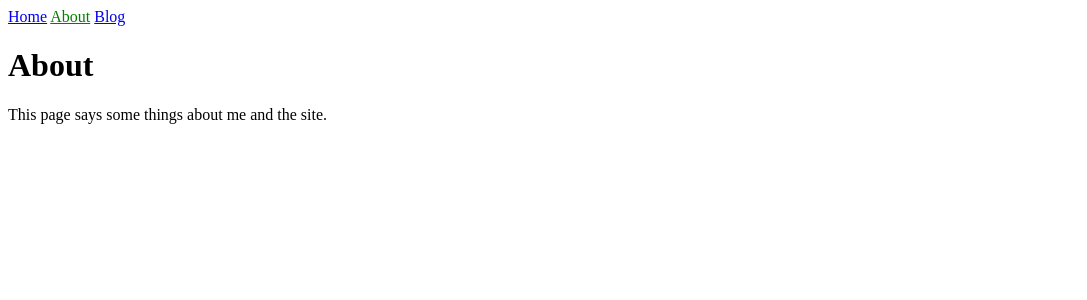
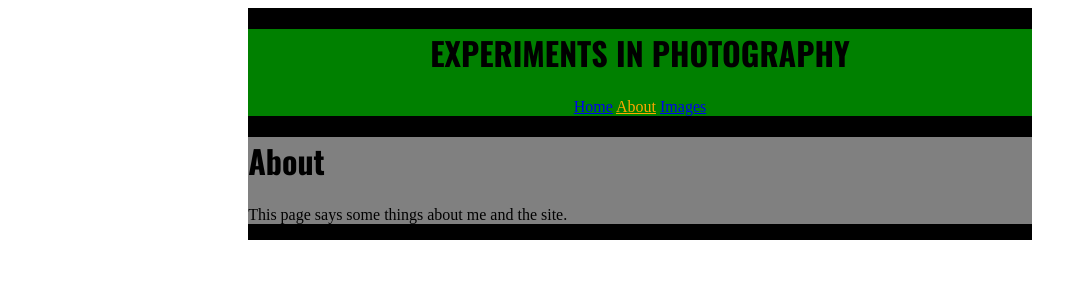
Before and after one commit to johnnydeez/exip, a Jekyll site: the page built from about.md, in a window 1280 px wide. Shown: the top 300 px of the page, without its empty margins (0-1087 px from the left). Built offline with Jekyll 4.4.1, drawn with Linux system fonts in a browser that asks for light colours.

Commit message:
Added more test posts and got basic css layout working.

```diff
--- /dev/null
+++ b/Images.html
@@ -0,0 +1 @@
+<p> my portfolio will go here </p>
--- a/_config.yml
+++ b/_config.yml
@@ -26,13 +26,17 @@ description: >- # this means to ignore newlines until "baseurl:"
   Google search results) and in your feed.xml site description.
 baseurl: "" # the subpath of your site, e.g. /blog
 url: "" # the base hostname & protocol for your site, e.g. http://example.com
-twitter_username: jekyllrb
-github_username:  jekyll
+github_username:  johnnydeez
 
 # Build settings
 theme: minima
 plugins:
   - jekyll-feed
+
+
+# Address where images and other assets for the site are stored
+storageurl: https://experimentsinphotography.s3.us-west-1.amazonaws.com
+#storageurl: ''
 
 # Exclude from processing.
 # The following items will not be processed, by default.
--- a/_data/navigation.yml
+++ b/_data/navigation.yml
@@ -2,5 +2,5 @@
   link: /
 - name: About
   link: /about.html
-- name: Blog
-  link: /blog.html
+- name: Images
+  link: /Images.html
--- /dev/null
+++ b/_includes/header.html
@@ -0,0 +1,8 @@
+<div id=site-header>
+    <div id=site-title>
+        <h1>Experiments In Photography</h1>
+    </div> <!-- end #site-title -->
+    <div id=navigation>
+        {% include navigation.html %}
+    </div> <!-- end #navigation -->
+</div><!-- end #site-header -->
--- a/_layouts/default.html
+++ b/_layouts/default.html
@@ -3,11 +3,18 @@
 	<head>
 		<meta charset="utf-8">
 		<title>{{ page.title }}</title>
-        <link rel="stylesheet" href="/assets/css/styles.css">
+ 		<link rel="preconnect" href="https://fonts.googleapis.com">
+		<link rel="preconnect" href="https://fonts.gstatic.com" crossorigin>
+		<link href="https://fonts.googleapis.com/css2?family=Oswald:wght@200;300;400;500;600;700&display=swap" rel="stylesheet">
+		<link rel="stylesheet" href="/assets/css/styles.css">
     </head>
 
 	<body>
-		{% include navigation.html %}
-		{{ content }}
-	</body>
+	    <div id=main-container>
+            {% include header.html %}
+            <div id="primary-content">
+                {{ content }}
+            </div>
+        </div>
+    </body>
 </html>
--- a/_posts/2021-07-06-first-weeks-in-reykjavik.md
+++ b/_posts/2021-07-06-first-weeks-in-reykjavik.markdown
@@ -5,7 +5,7 @@ author: john
 catagories: [Photography, Travel]
 ---
 
-![ducks-in-reykjavik](https://experimentsinphotography.s3.us-west-1.amazonaws.com/DSCF0356.jpg){:class="img-responsive"}
+![ducks-in-reykjavik]({{ site.storageurl }}/DSCF0356.jpg){:class="img-responsive"}
 
 I was in Reykjavik, Iceland for 2 weeks, and this was the best photo I took there…lol. Not sure what my deal was, but I just couldn’t come     up with anything compelling in the city (photo-wise). What I have to show for about a dozen hours of walking around is… some ducks. But h    ey, the little lake in the middle of town there was really nice. I went there a lot to relax and people watch.
 
--- a/_sass/main.scss
+++ b/_sass/main.scss
@@ -1,3 +1,52 @@
 .current {
-    color: green;
+    color: orange;
 }
+
+body {
+    display: flex;
+    align-items: center;
+    justify-content: center;
+    flex-direction: column;
+}
+
+
+#main-container {
+    background-color: black;
+    width: 62%;
+}
+
+#primary-content {
+    background-color: grey;
+}
+
+
+#site-header {
+    background-color: green;
+    text-align: center;
+}
+
+.post-content {
+    background-color: pink;
+}
+
+
+#site-title {
+    text-transform: uppercase;
+}
+
+img {
+    max-height: 100%;
+    max-width: 100%;
+}
+
+h1, h2 {
+    font-family: Oswald;
+}
+
+h1 {
+    font-weight: 700;
+}
+
+h2 {
+    font-weight: 500;
+}
```
Also changed, not shown: _posts/2021-07-06-first-time-using-fujifilm-jpeg-images.markdown (added, +15 -0 lines), _posts/2021-07-06-i-saw-a-volcano.markdown (added, +12 -0 lines), _posts/2021-07-07-the-beauty-of-snaefellsnes.markdown (added, +15 -0 lines), _posts/2021-09-19-test.md (deleted, +0 -11 lines), _posts/2021-09-19-welcome-to-jekyll.markdown (deleted, +0 -29 lines), blog.html (deleted, +0 -14 lines), index.html (+8 -2 lines).
